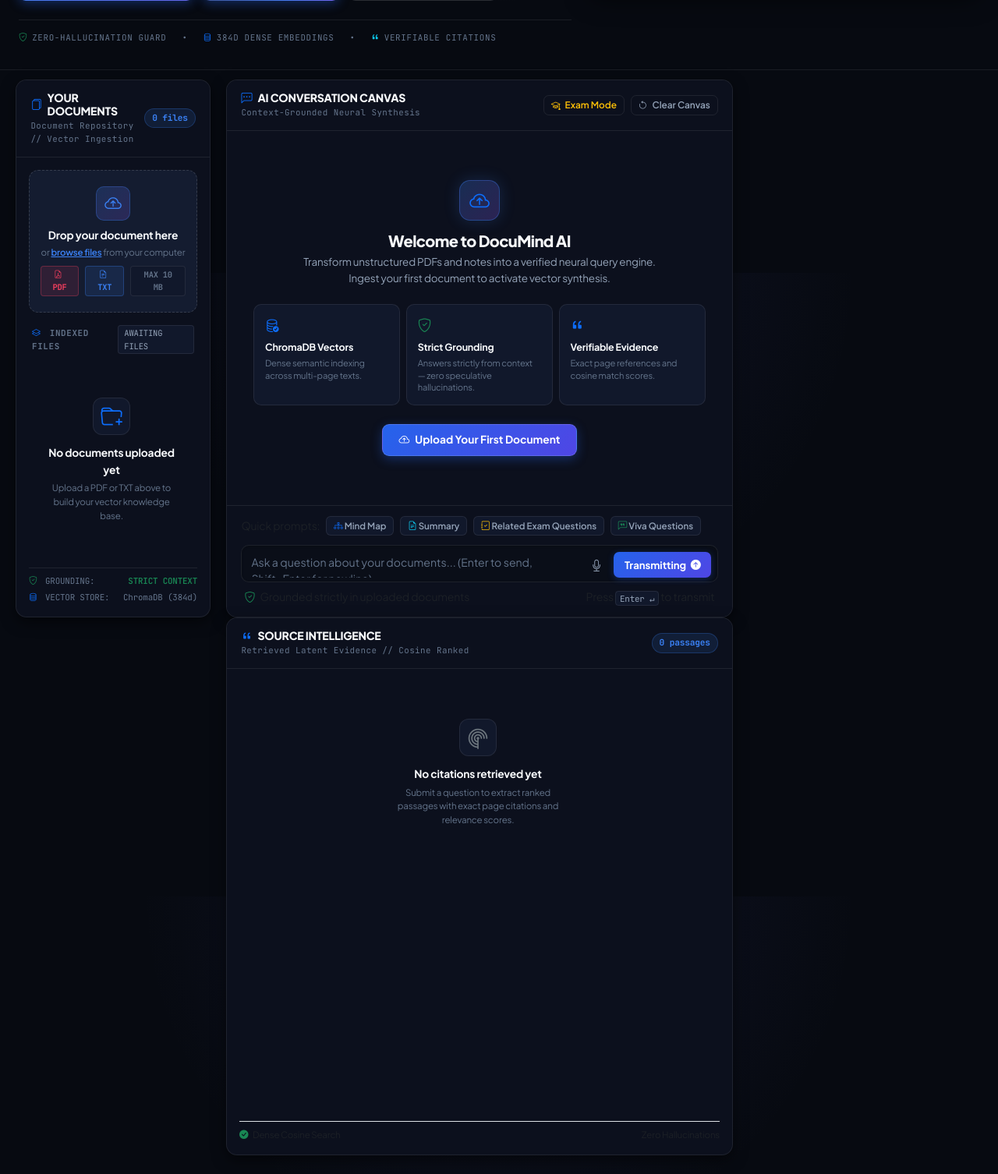
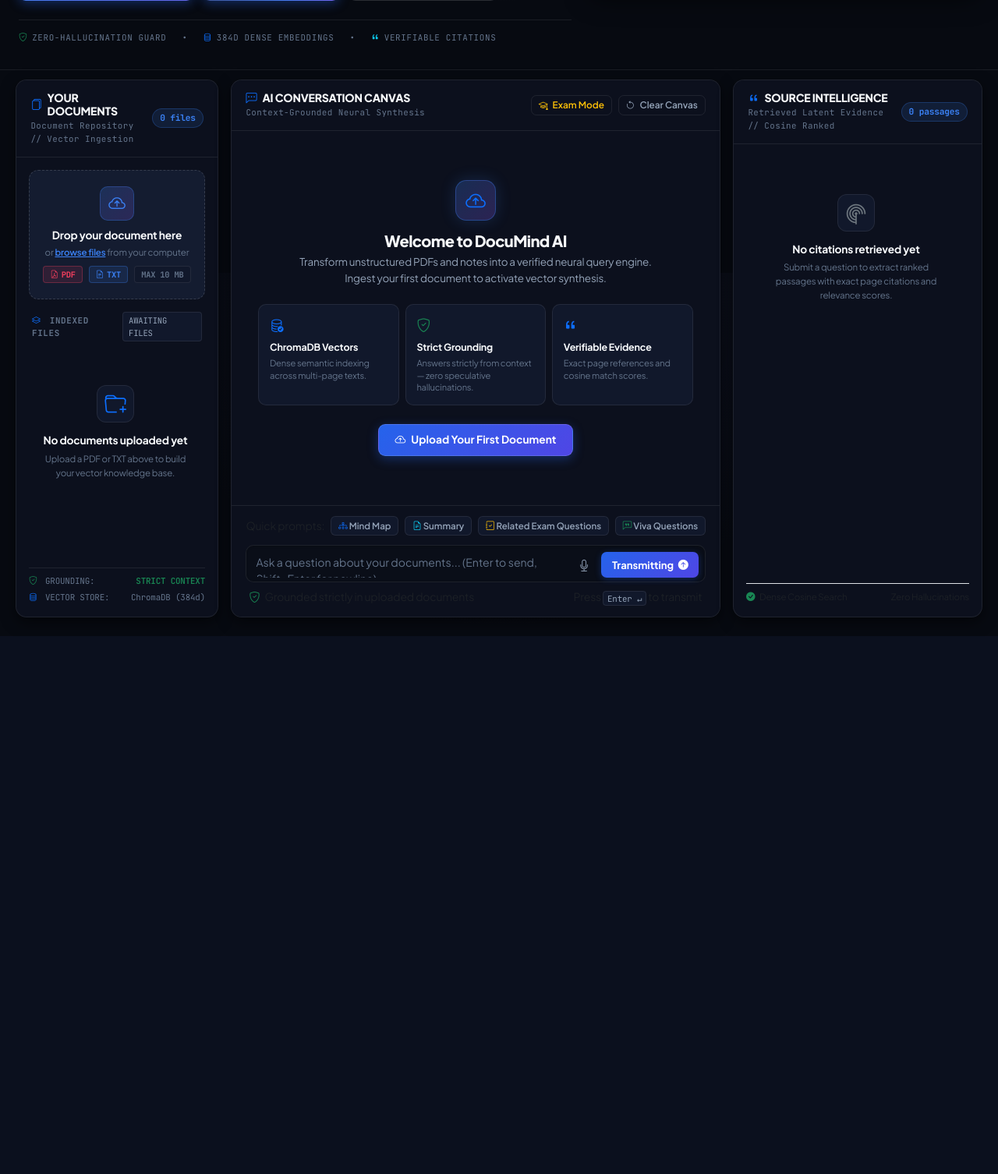
Before and after one commit to pranavbavane5-sketch/documind-ai-rag-assistant, a Django app: page / in a window 1280 px wide. Shown: the part 450-1956 px from the top of the page at 78% size. After the commit the page ends 1266 px from the top, so only its background shows below. Run offline with Django 5.2, Linux system fonts and the light colour scheme; data that the repository does not hold is empty; some libraries are stand-ins or nearby versions.

Commit message:
fix(ui): move Source Intelligence to right side of chat with 3-column CSS Grid (280px minmax(400px, 1fr) 340px)

```diff
--- a/documents/templates/documents/index.html
+++ b/documents/templates/documents/index.html
@@ -691,6 +691,7 @@
                     </div>
                 </div>
             </div>
+            </div> <!-- End #colChat -->
 
             <!-- ========================================================= -->
             <!-- 3. PANEL C: Source Intelligence & Evidence (Right Sidebar) -->
--- a/static/css/documind.css
+++ b/static/css/documind.css
@@ -517,7 +517,7 @@ h1, h2, h3, h4, h5, h6 {
 /* Base Desktop Layout: Strict 3-Column CSS Grid */
 .dm-dashboard-grid {
     display: grid !important;
-    grid-template-columns: 250px minmax(0, 1fr) 300px !important;
+    grid-template-columns: 280px minmax(400px, 1fr) 340px !important;
     gap: 1.25rem !important;
     align-items: start !important;
     width: 100% !important;
@@ -526,7 +526,7 @@ h1, h2, h3, h4, h5, h6 {
     box-sizing: border-box !important;
 }
 
-/* Panel A: Left Document Repository Sidebar (250px) */
+/* Panel A: Left Document Repository Sidebar (280px) */
 .dm-panel-sidebar-left {
     width: 100% !important;
     min-width: 0 !important;
@@ -561,15 +561,23 @@ h1, h2, h3, h4, h5, h6 {
 /* Medium Tablets & Smaller Laptops (768px - 1024px) */
 @media (min-width: 768px) and (max-width: 1024px) {
     .dm-dashboard-grid {
-        grid-template-columns: 220px minmax(0, 1fr) 260px !important;
+        grid-template-columns: 230px minmax(300px, 1fr) 280px !important;
         gap: 0.85rem !important;
+    }
+}
+
+/* Standard Laptops (1025px - 1399px) */
+@media (min-width: 1025px) and (max-width: 1399px) {
+    .dm-dashboard-grid {
+        grid-template-columns: 260px minmax(380px, 1fr) 320px !important;
+        gap: 1rem !important;
     }
 }
 
 /* Ultra-Wide Displays (>= 1500px): Proportional expansion */
 @media (min-width: 1500px) {
     .dm-dashboard-grid {
-        grid-template-columns: 270px minmax(0, 1fr) 340px !important;
+        grid-template-columns: 300px minmax(500px, 1fr) 360px !important;
         gap: 1.5rem !important;
     }
 }
```
